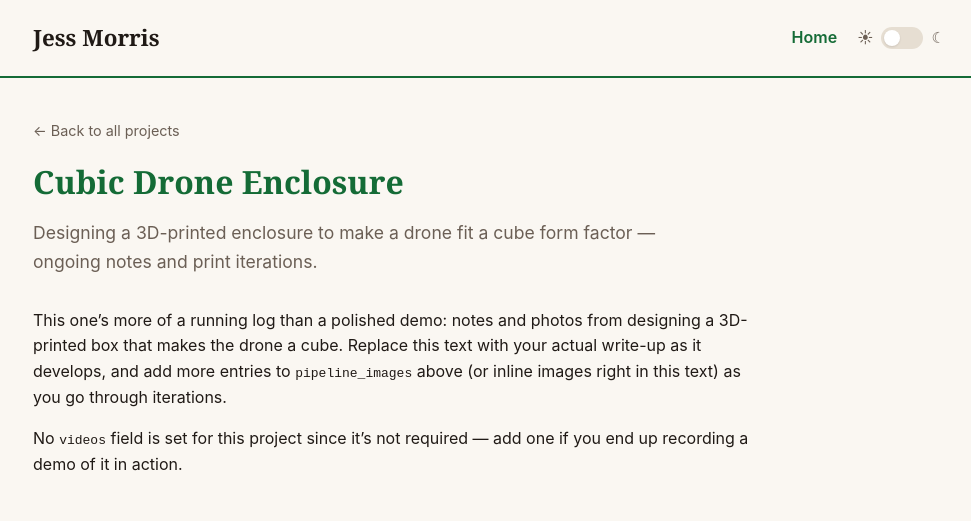
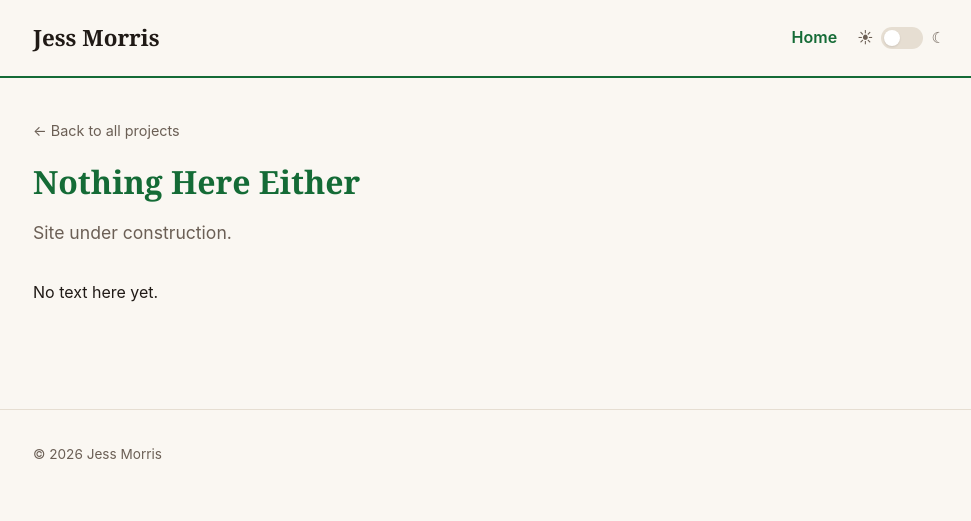
Before and after one commit to jess-owl/Website, a Jekyll site: the page built from _projects/drone-cube-box.md, in a window 1280 px wide. Shown: the top 521 px of the page, without its empty margins (151-1122 px from the left). Built offline with Jekyll 4.4.1, drawn with Linux system fonts in a browser that asks for light colours; some of the changed text lies outside the part shown.

Commit message:
site update

```diff
--- a/_projects/drone-cube-box.md
+++ b/_projects/drone-cube-box.md
@@ -1,13 +1,9 @@
 ---
-title: "Cubic Drone Enclosure"
-abstract: "Designing a 3D-printed enclosure to make a drone fit a cube form factor — ongoing notes and print iterations."
+title: "Nothing Here Either"
+abstract: "Site under construction."
 thumbnail: /assets/images/drone-cube/thumbnail.jpg
 order: 3
-pipeline_images:
-  - src: /assets/images/drone-cube/iteration-1.jpg
-    caption: "Replace with a caption for this iteration, render, or print."
+
 ---
 
-This one's more of a running log than a polished demo: notes and photos from designing a 3D-printed box that makes the drone a cube. Replace this text with your actual write-up as it develops, and add more entries to `pipeline_images` above (or inline images right in this text) as you go through iterations.
-
-No `videos` field is set for this project since it's not required — add one if you end up recording a demo of it in action.
+No text here yet.
```
Also changed, not shown: _projects/project-one.md (+10 -9 lines), _projects/project-two.md (+5 -7 lines), index.md (+1 -1 lines).
